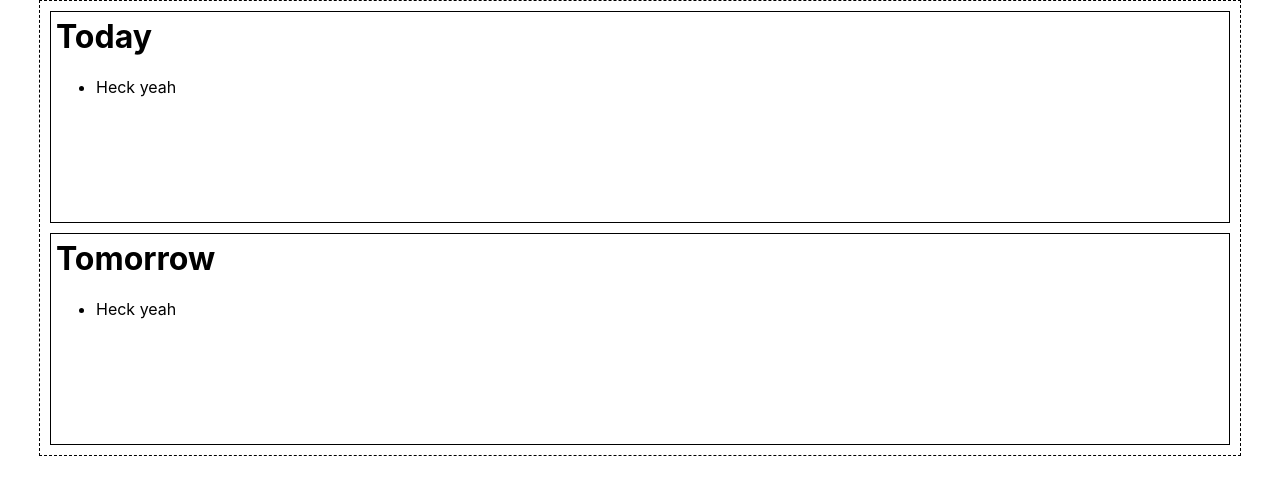
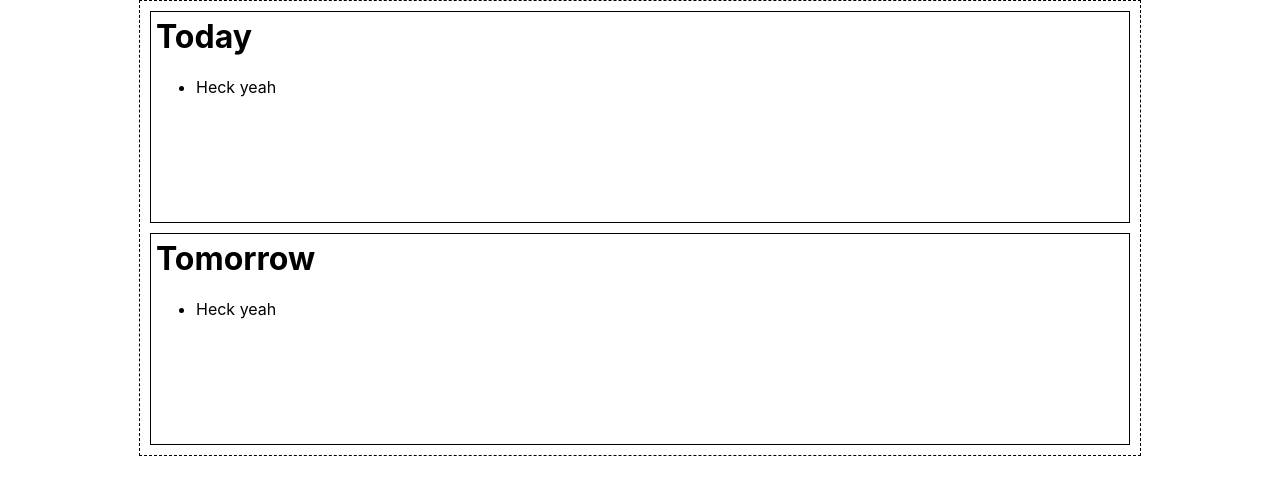
Before and after one commit to cravend/zarchive-2020-cuhackit, a Next.js app in the folder site/: page / in a window 1280 px wide. Shown: the top 494 px of the page. Built offline with nearby package versions, Linux system fonts and the light colour scheme.

Commit message:
update container size

```diff
--- a/site/components/Container.module.scss
+++ b/site/components/Container.module.scss
@@ -1,5 +1,5 @@
 .container {
-  max-width: 1200px;
+  max-width: 1000px;
   border: 1px dashed black;
   margin: 0 auto;
 }
```
